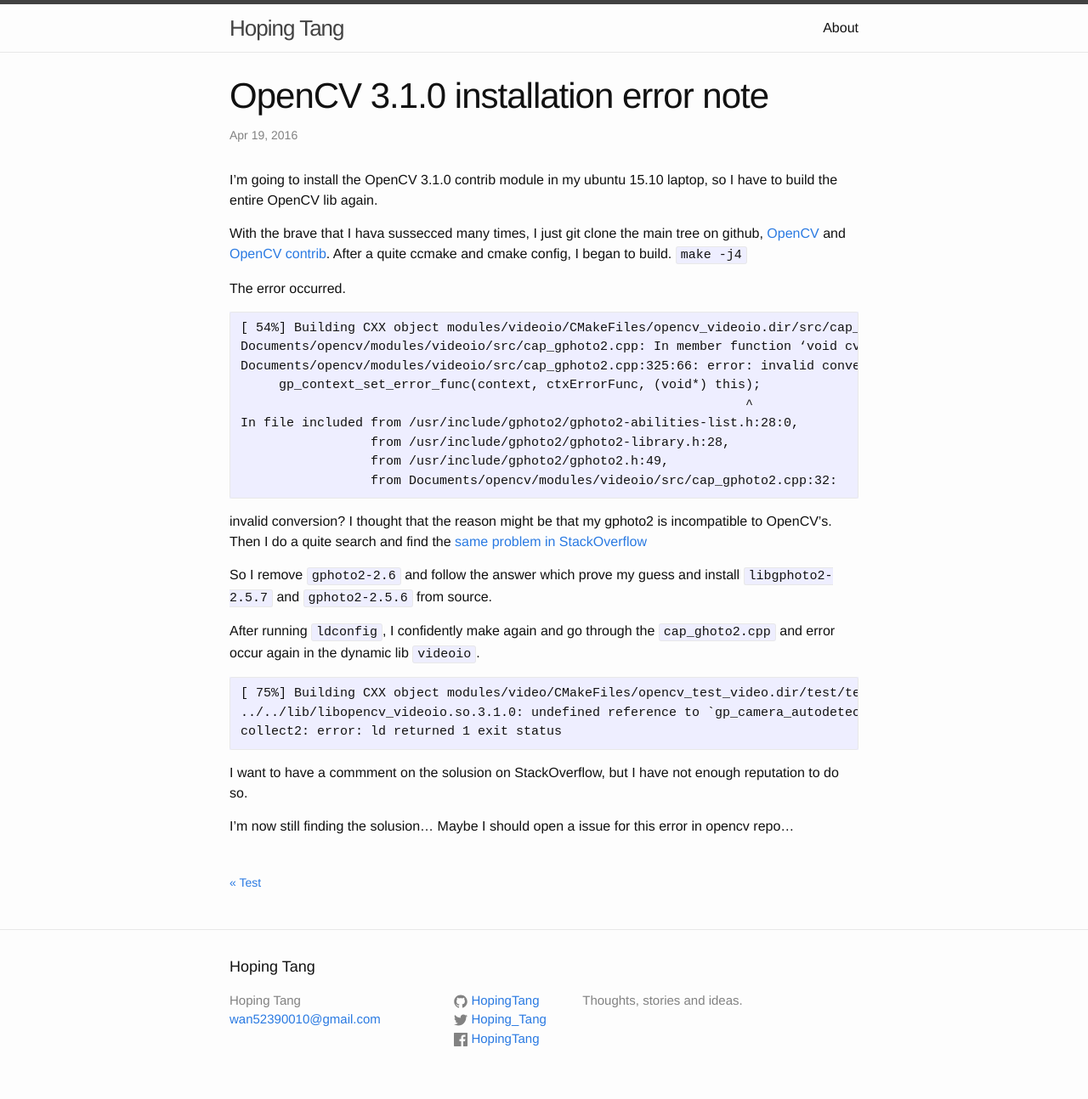
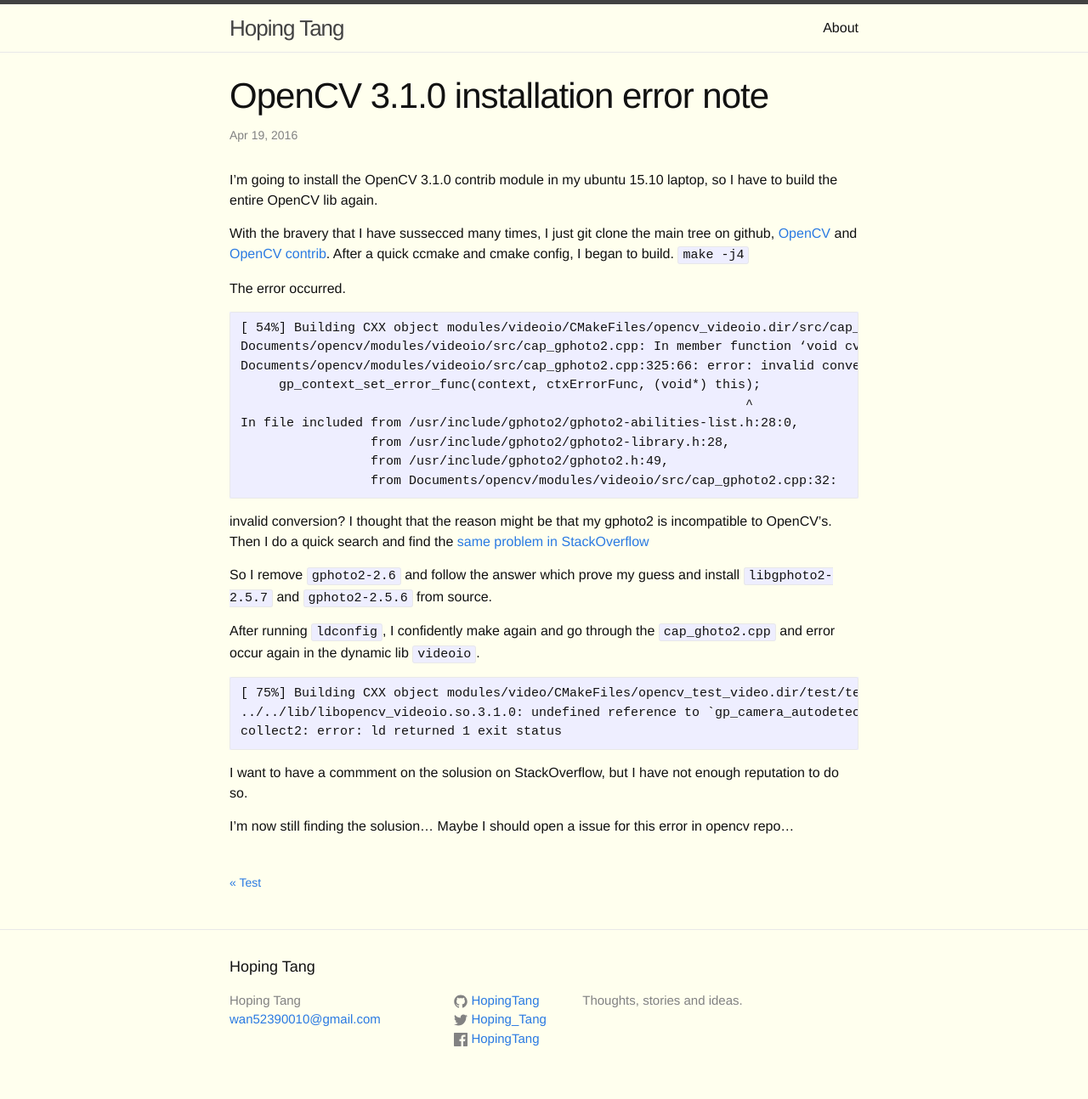
Before and after one commit to HopingTang/HopingTang.github.io, a Jekyll site: the page built from _posts/2016-04-19-opencv-3-1-0-installation-error-note.markdown, in a window 1280 px wide. Shown: the whole page at 85% size. Built offline with Jekyll 4.4.1, drawn with Linux system fonts in a browser that asks for light colours; comment, search, counter and statistics services are not loaded.

Commit message:
fix disqus url and change background color

````diff
--- a/_includes/disqus_comment.html
+++ b/_includes/disqus_comment.html
@@ -2,7 +2,7 @@
 <script>
 
 var disqus_config = function () {
-this.page.url = "{{ page.url }}";
+this.page.url = "{{ site.url }}{{ page.url }}";
 this.page.identifier = "{{ page.id }}";
 };
 
--- a/_posts/2016-04-19-opencv-3-1-0-installation-error-note.markdown
+++ b/_posts/2016-04-19-opencv-3-1-0-installation-error-note.markdown
@@ -5,7 +5,7 @@ title: "OpenCV 3.1.0 installation error note"
 
 I'm going to install the OpenCV 3.1.0 contrib module in my ubuntu 15.10 laptop, so I have to build the entire OpenCV lib again.
 
-With the brave that I hava sussecced many times, I just git clone the main tree on github, [OpenCV](https://github.com/Itseez/opencv) and [OpenCV contrib](https://github.com/Itseez/opencv_contrib). After a quite ccmake and cmake config, I began to build. `make -j4`
+With the bravery that I have sussecced many times, I just git clone the main tree on github, [OpenCV](https://github.com/Itseez/opencv) and [OpenCV contrib](https://github.com/Itseez/opencv_contrib). After a quick ccmake and cmake config, I began to build. `make -j4`
 
 The error occurred.
 
@@ -23,7 +23,7 @@ In file included from /usr/include/gphoto2/gphoto2-abilities-list.h:28:0,
                  from Documents/opencv/modules/videoio/src/cap_gphoto2.cpp:32:
 ```
 
-invalid conversion? I thought that the reason might be that my gphoto2 is incompatible to OpenCV's. Then I do a quite search and find the [same problem in StackOverflow](https://stackoverflow.com/questions/33020197/open-cv-build-error)
+invalid conversion? I thought that the reason might be that my gphoto2 is incompatible to OpenCV's. Then I do a quick search and find the [same problem in StackOverflow](https://stackoverflow.com/questions/33020197/open-cv-build-error)
 
 So I remove `gphoto2-2.6` and follow the answer which prove my guess and install `libgphoto2-2.5.7` and `gphoto2-2.5.6` from source.
 
--- a/css/main.scss
+++ b/css/main.scss
@@ -15,7 +15,7 @@ $base-line-height: 1.5;
 $spacing-unit:     30px;
 
 $text-color:       #111;
-$background-color: #fdfdfd;
+$background-color: #ffffee;
 $brand-color:      #2a7ae2;
 
 $grey-color:       #828282;
--- a/resume.html
+++ b/resume.html
@@ -199,7 +199,7 @@
     </section>
   </section>
 </main>
-    <script src='http://cdnjs.cloudflare.com/ajax/libs/jquery/2.1.3/jquery.min.js'></script>
+    <script src='js/jquery.min.js'></script>
 <script src='https://cdnjs.cloudflare.com/ajax/libs/trianglify/0.3.1/trianglify.min.js'></script>
 <script src='https://cdnjs.cloudflare.com/ajax/libs/foundation/5.5.2/js/foundation.min.js'></script>
 <script src='https://cdnjs.cloudflare.com/ajax/libs/foundation/5.5.2/js/foundation/foundation.equalizer.js'></script>
````
